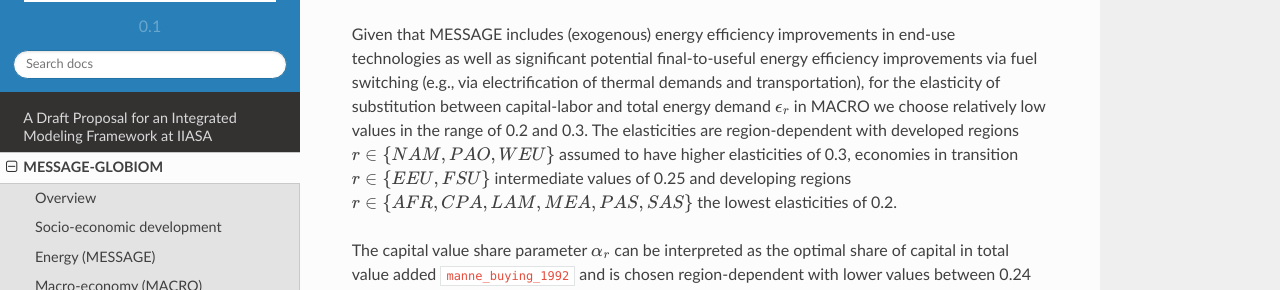
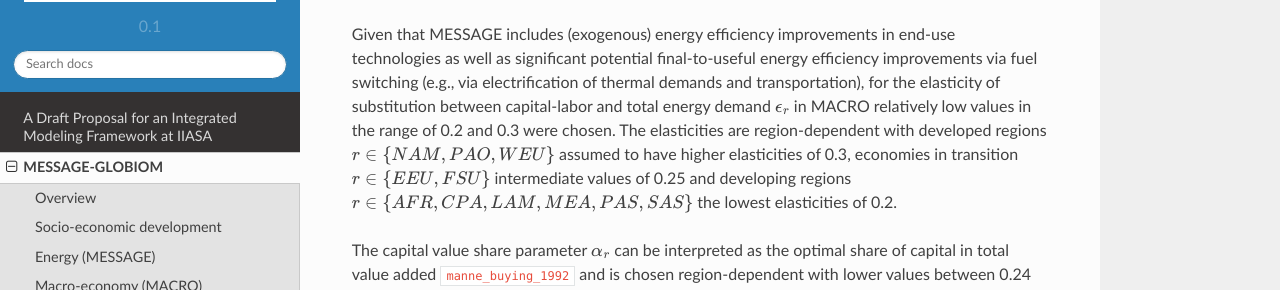
Before and after one commit to iiasa/message_doc, a Sphinx documentation site: the page built from source/message_globiom/annex/macro.rst, in a window 1280 px wide and 900 px high, scrolled down 5677 px. Shown: the part 161-451 px from the top of the window. Built offline with Sphinx 7.4.7 and the Read the Docs theme 2.0.0, drawn with Linux system fonts in a browser that asks for light colours; pages that are not in the unit, such as notebooks, are missing from menus; cross-references to code outside the pages are shown as plain code.

Commit message:
Edited 'Given that MESSAGE includes (exogenous)...'

```diff
--- a/source/message_globiom/annex/macro.rst
+++ b/source/message_globiom/annex/macro.rst
@@ -216,8 +216,7 @@ setting the labor force index in the base year to 1 (numeraire) and solving for
 Macro-economic parameters
 ~~~~
 Given that MESSAGE includes (exogenous) energy efficiency improvements in end-use technologies as well as significant potential final-to-useful energy efficiency improvements via fuel switching
-(e.g., via electrification of thermal demands and transportation), for the elasticity of substitution between capital-labor and total energy demand :math:`\epsilon_r` in MACRO  we choose
-relatively low values in the range of 0.2 and 0.3. The elasticities are region-dependent with developed regions :math:`r \in \{NAM, PAO, WEU\}` assumed to have higher elasticities of 0.3,
+(e.g., via electrification of thermal demands and transportation), for the elasticity of substitution between capital-labor and total energy demand :math:`\epsilon_r` in MACRO  relatively low values in the range of 0.2 and 0.3 were chosen. The elasticities are region-dependent with developed regions :math:`r \in \{NAM, PAO, WEU\}` assumed to have higher elasticities of 0.3,
 economies in transition :math:`r \in \{EEU, FSU\}` intermediate values of 0.25 and developing regions :math:`r \in \{AFR, CPA, LAM, MEA, PAS, SAS\}` the lowest elasticities of 0.2.
 
 The capital value share parameter :math:`\alpha_r` can be interpreted as the optimal share of capital in total value added :cite:`manne_buying_1992` and is chosen region-dependent
```
